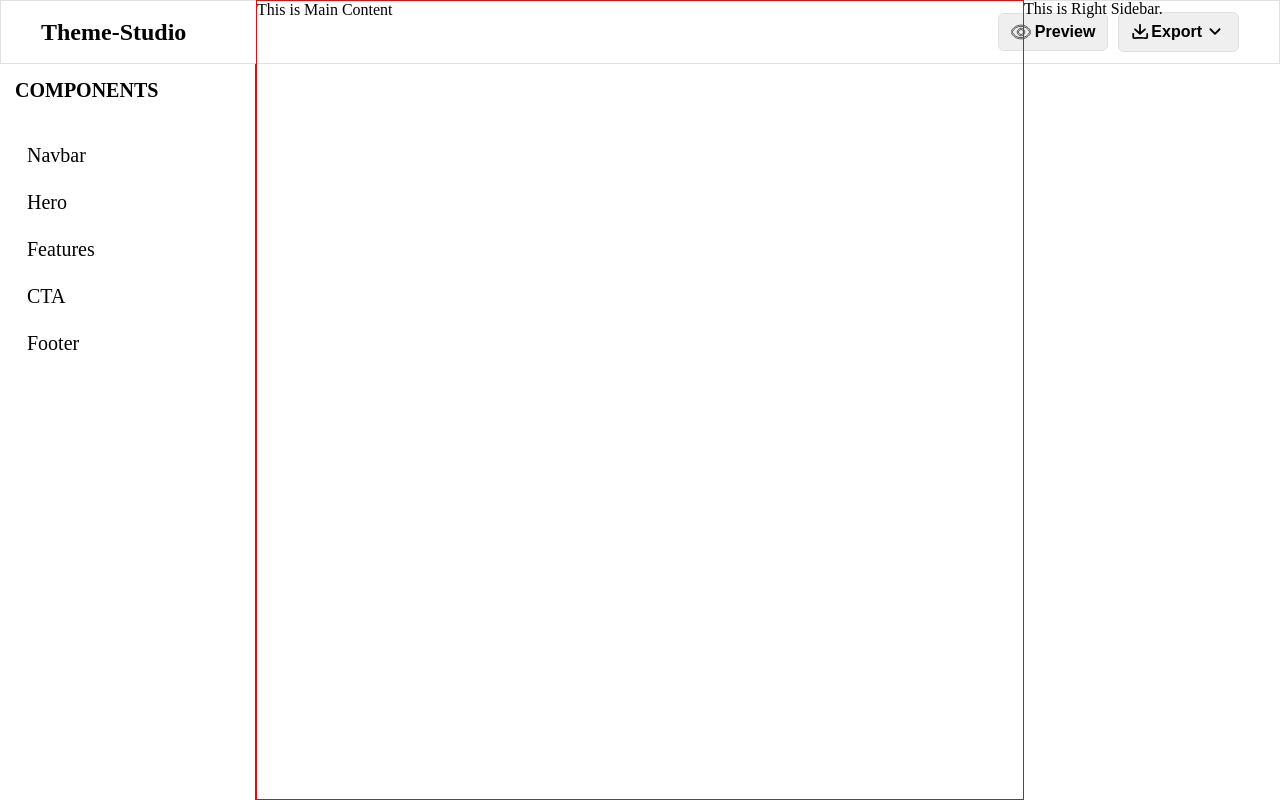
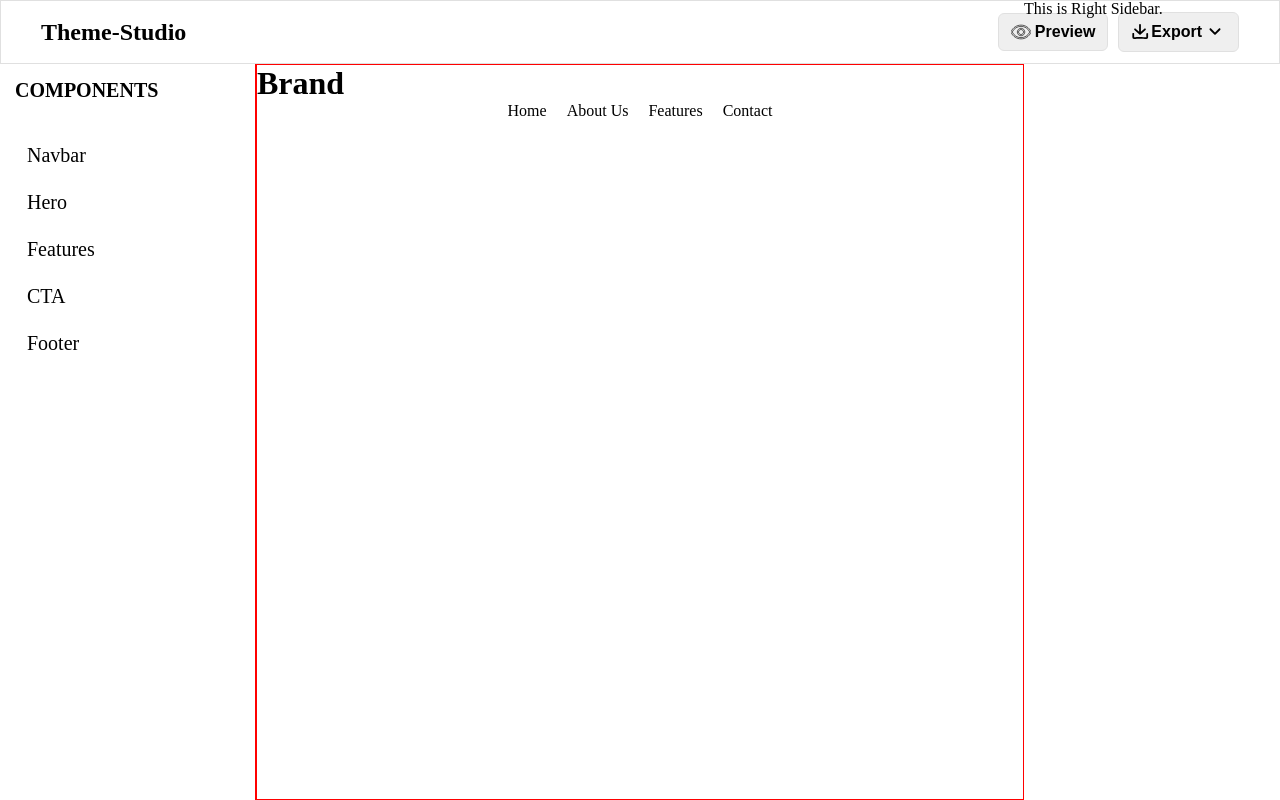
Before and after one commit to codekushall/Theme-Studio, a React (Vite) app: page / in a window 1280 px wide. Built offline with nearby package versions, Linux system fonts and the light colour scheme.

Commit message:
main component improve

```diff
--- a/src/components/sidebar/RightSidebar.styles.ts
+++ b/src/components/sidebar/RightSidebar.styles.ts
@@ -0,0 +1,7 @@
+import styled from "styled-components";
+
+export const RightSideContainer = styled.div`
+ height: calc(100vh-64px);
+ top: 64px;
+ position:sticky;
+`;
--- a/src/components/sidebar/RightSidebar.tsx
+++ b/src/components/sidebar/RightSidebar.tsx
@@ -1,7 +1,10 @@
+import { RightSideContainer } from "./RightSidebar.styles";
+
 const RightSidebar: React.FC = () => {
     return (
-        <div>
+        <RightSideContainer>
             This is Right Sidebar.
-        </div>);
+        </RightSideContainer>
+    );
 };
 export default RightSidebar;
--- a/src/routes/__root.tsx
+++ b/src/routes/__root.tsx
@@ -7,10 +7,10 @@ import styled from "styled-components";
 import RightSidebar from "../components/sidebar/RightSidebar";
 
 const MainContent = styled.div`
-height:100vh;
-   width:100%;
-   display:flex;
-   position:relative;
+  height: 100vh;
+  width: 100%;
+  position: relative;
+  display: flex;
 `;
 const RootLayout = () => (
   <React.Fragment>
--- a/src/routes/index.tsx
+++ b/src/routes/index.tsx
@@ -1,16 +1,40 @@
-import { createFileRoute } from '@tanstack/react-router'
-import styled from 'styled-components'
-
+import { createFileRoute } from "@tanstack/react-router";
+import styled from "styled-components";
 
 export const Content = styled.div`
- height:100%;
- width:60%;
- border: 1px solid red;
+  height: calc(100vh - 64px);
+  width: 60%;
+  top: 64px;
+  position: sticky;
+  border: 1px solid red;
 `;
-export const Route = createFileRoute('/')({
+
+export const HeadingOne = styled.h1`
+  display: flex;
+  align-items: center;
+`;
+
+export const Navbar = styled.ul`
+  list-style-type: none;
+  display: flex;
+  align-items: center;
+  justify-content: center;
+  gap: 20px;
+`;
+export const Route = createFileRoute("/")({
   component: RouteComponent,
-})
+});
 
 function RouteComponent() {
-  return <Content>This is Main Content</Content>
+  return (
+    <Content>
+      <HeadingOne>Brand</HeadingOne>
+      <Navbar>
+        <li>Home</li>
+        <li>About Us</li>
+        <li>Features</li>
+        <li>Contact</li>
+      </Navbar>
+    </Content>
+  );
 }
```
